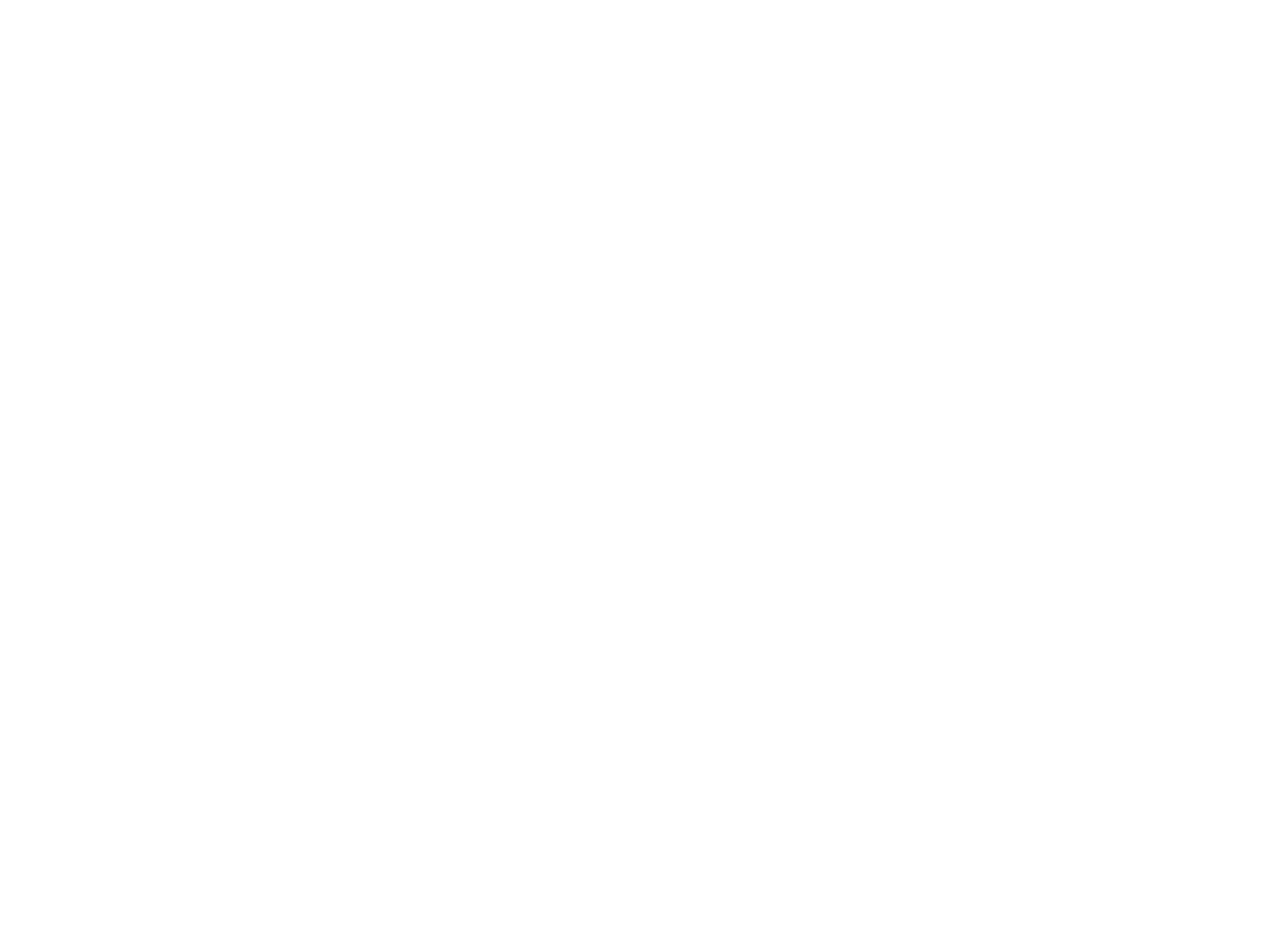
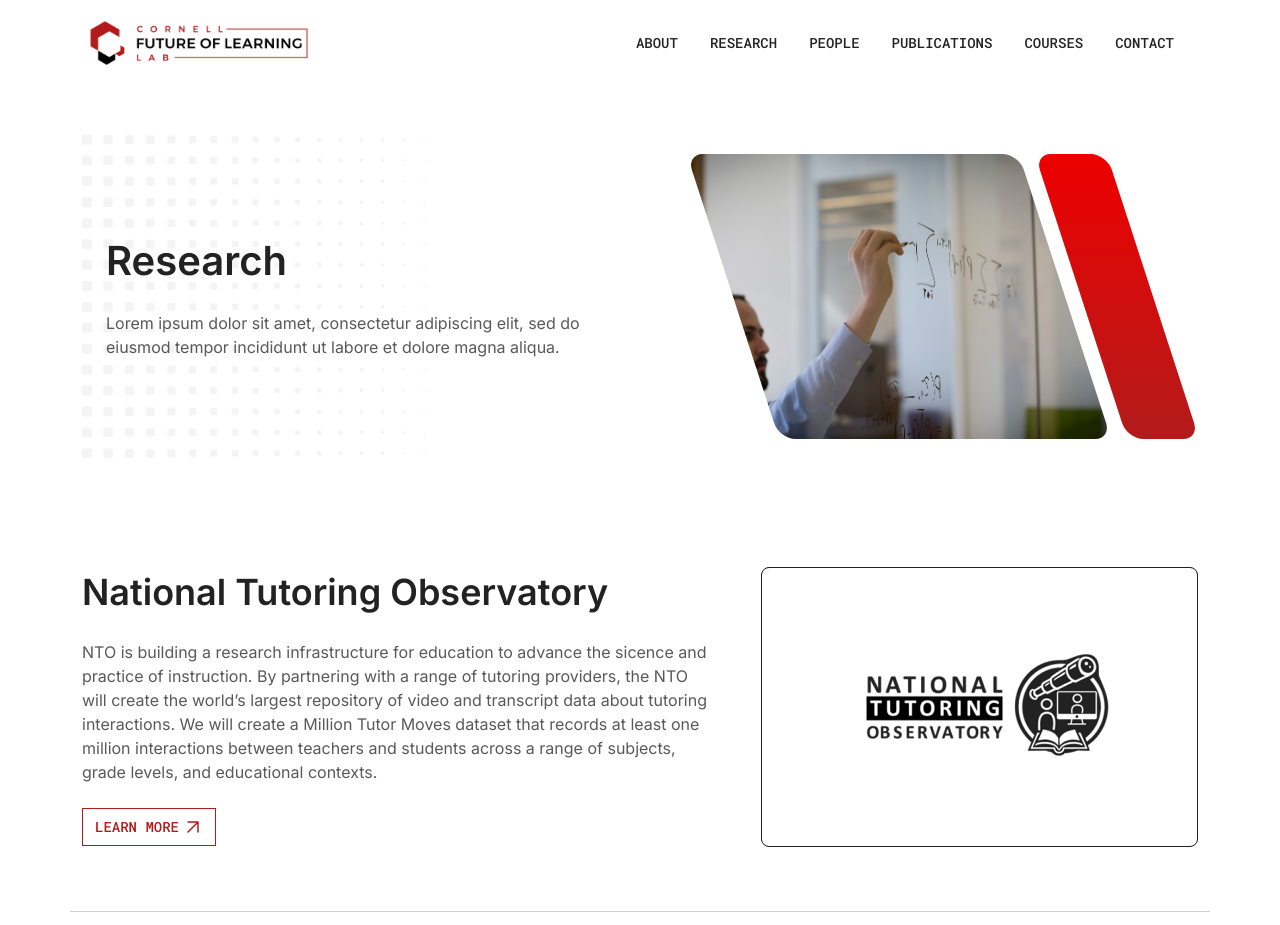
Before and after one commit to PeperoJo/cornell-future-of-learning-lab, a website: page research.html in a window 1280 px wide. Shown: the top 925 px of the page. Before the commit the page ends 800 px from the top, so only its background shows below. Drawn offline with nearby package versions, Linux system fonts and the light colour scheme.

Commit message:
research

```diff
--- /dev/null
+++ b/components/page-hero.html
@@ -0,0 +1,23 @@
+<div class="page-hero-section">
+  <div class="container-md">
+    <div class="row align-items-center gx-5 gy-5">
+      <div class="page-hero-content col-12 col-lg-6 position-relative px-5">
+        <div class="page-hero-gradient">
+          <img src="img/brand/horizontal-gradient.svg" alt="" class="page-hero-gradient-img">
+        </div>
+        <h1 class="page-hero-title position-relative">{{title}}</h1>
+        <p class="page-hero-description position-relative">{{description}}</p>
+      </div>
+      <div class="col-12 col-lg-6 hero-visual-container">
+        <div class="hero-visual">
+          <div class="image-skewed">
+            <figure>
+              <img src="{{image}}" alt="{{title}}" class="img-fluid">
+            </figure>
+          </div>
+          <div class="rect-skewed"></div>
+        </div>
+      </div>
+    </div>
+  </div>
+</div>
--- /dev/null
+++ b/components/research-project.html
@@ -0,0 +1,19 @@
+<div class="research-project-section">
+  <div class="container-md">
+    <div class="row align-items-center gx-5 gy-5">
+      <div class="col-12 col-md-7">
+        <div class="research-project-content">
+          <h2 class="research-project-title">{{title}}</h2>
+          <p class="research-project-description">{{description}}</p>
+          <div class="research-project-link-container">{{linkPlaceholder}}</div>
+        </div>
+      </div>
+      <div class="col-12 col-md-5">
+        <div class="research-project-image">
+          <img src="{{image}}" alt="{{title}}" class="research-project-img">
+        </div>
+      </div>
+    </div>
+  </div>
+</div>
+<div class="research-project-divider container-md"></div>
--- a/css/custom.css
+++ b/css/custom.css
@@ -330,6 +330,215 @@ body {
   line-height: 20px;
 }
 
+/* Research Page Styles */
+.page-hero-section {
+  padding: 64px 0;
+}
+
+.page-hero-content {
+  position: relative;
+}
+
+.page-hero-gradient {
+  position: absolute;
+  top: 50%;
+  left: 24px;
+  transform: translateY(-50%);
+  width: 100%;
+  z-index: 0;
+  display: flex;
+  align-items: center;
+  justify-content: flex-start;
+  overflow: hidden;
+}
+
+.page-hero-gradient-img {
+  height: 325px;
+  width: auto;
+  object-fit: contain;
+}
+
+.hero-visual-container {
+  display: flex;
+  justify-content: center;
+}
+
+.hero-visual {
+  display: flex;
+  flex-direction: row;
+  justify-content: center;
+  gap: 16px;
+  height: 285px;
+  width: 100%;
+  padding-left: 24px;
+  padding-right: 0px;
+}
+
+.image-skewed {
+  aspect-ratio: 1.1;
+  border-radius: 16px;
+  flex: 0 0 65%;
+  height: auto;
+  overflow: hidden;
+  transform: skew(18deg, 0deg);
+  position: relative;
+}
+
+.image-skewed figure {
+  left: 50%;
+  transform: translateX(-50%) skew(-18deg, 0deg);
+  width: 155%;
+  position: absolute;
+  height: 100%;
+  margin: 0;
+}
+
+.image-skewed img {
+  height: 100%;
+  object-fit: cover;
+  width: 100%;
+}
+
+.rect-skewed {
+  background: linear-gradient(0deg, #b31b1b, #e00);
+  border-radius: 16px;
+  content: "";
+  display: block;
+  flex: 0 0 auto;
+  transform: skew(18deg, 0deg);
+  width: 72px;
+}
+
+.page-hero-title {
+  color: var(--primary-text);
+  font-family: Inter;
+  font-size: 40px;
+  font-style: normal;
+  font-weight: 600;
+  line-height: 52px;
+  margin: 0;
+  margin-bottom: 24px;
+}
+
+.page-hero-description {
+  color: var(--primary-text);
+  opacity: 0.75;
+  font-family: Inter;
+  font-size: 16px;
+  font-style: normal;
+  font-weight: 400;
+  line-height: 24px;
+  margin: 0;
+}
+
+#research-projects {
+  display: flex;
+  flex-direction: column;
+  align-items: center;
+}
+
+.research-project-section {
+  padding: 64px 0;
+  width: 100%;
+}
+
+.research-project-content {
+  display: flex;
+  flex-direction: column;
+  gap: 24px;
+}
+
+.research-project-title {
+  color: var(--primary-text);
+  font-family: Inter;
+  font-size: 36px;
+  font-style: normal;
+  font-weight: 600;
+  line-height: 48px;
+  margin: 0;
+}
+
+.research-project-description {
+  color: var(--primary-text);
+  opacity: 0.75;
+  font-family: Inter;
+  font-size: 16px;
+  font-style: normal;
+  font-weight: 400;
+  line-height: 24px;
+  margin: 0;
+}
+
+.research-project-link-container {
+  margin-top: 0;
+}
+
+.research-project-link {
+  display: inline-flex;
+  align-items: center;
+  gap: 4px;
+  border: 1px solid var(--accent-color);
+  padding: 8px 12px;
+  color: var(--accent-color);
+  text-decoration: none;
+  font-family: "Roboto Mono";
+  font-size: 14px;
+  font-weight: 500;
+  line-height: 20px;
+  text-transform: uppercase;
+  width: fit-content;
+  transition: all 0.2s ease;
+}
+
+.research-project-link:hover {
+  background-color: var(--accent-color);
+  color: var(--primary-bg);
+}
+
+.research-project-link svg {
+  flex-shrink: 0;
+}
+
+.research-project-link:hover svg path {
+  stroke: var(--primary-bg);
+}
+
+.research-project-image {
+  width: 100%;
+  height: 280px;
+  border-radius: 8px;
+  overflow: hidden;
+  background-color: #050807;
+  border: 1px solid var(--primary-text);
+}
+
+.research-project-img {
+  width: 100%;
+  height: 100%;
+  object-fit: cover;
+
+}
+
+.research-project-divider {
+  width: 100%;
+  height: 1px;
+  background-color: var(--primary-text);
+  opacity: 0.2;
+  margin: 0;
+}
+
+@media (max-width: 768px) {
+  .research-hero-title {
+    font-size: 32px;
+    line-height: 40px;
+  }
+
+  .research-project-title {
+    font-size: 28px;
+    line-height: 36px;
+  }
+}
+
 .aspect-ratio-4-3 {
   aspect-ratio: 4/3; /* Change this to your desired ratio (width/height) */
   width: 100%;
--- /dev/null
+++ b/js/page-hero-loader.js
@@ -0,0 +1,31 @@
+document.addEventListener("DOMContentLoaded", () => {
+  const pageHeroContainer = document.querySelector('[data-component="page-hero"]');
+  if (!pageHeroContainer) return;
+
+  // Get data attributes from the container
+  const title = pageHeroContainer.getAttribute('data-title') || '';
+  const description = pageHeroContainer.getAttribute('data-description') || '';
+  const image = pageHeroContainer.getAttribute('data-image') || 'img/calibration.jpg';
+
+  // Load page hero component template
+  fetch('components/page-hero.html')
+    .then(response => {
+      if (!response.ok) {
+        throw new Error(`Failed to load page hero: ${response.statusText}`);
+      }
+      return response.text();
+    })
+    .then(template => {
+      // Replace template placeholders with data
+      let heroHTML = template
+        .replace(/\{\{title\}\}/g, title)
+        .replace(/\{\{description\}\}/g, description)
+        .replace(/\{\{image\}\}/g, image);
+
+      pageHeroContainer.innerHTML = heroHTML;
+    })
+    .catch(error => {
+      console.error('Error loading page hero:', error);
+      pageHeroContainer.innerHTML = '<div class="alert alert-warning">Failed to load page hero component.</div>';
+    });
+});
--- /dev/null
+++ b/js/research-loader.js
@@ -0,0 +1,52 @@
+document.addEventListener("DOMContentLoaded", () => {
+  const projectsContainer = document.querySelector('#research-projects');
+  if (!projectsContainer) return;
+
+  // Load research project component template
+  Promise.all([
+    fetch('components/research-project.html').then(r => r.text()),
+    fetch('data/projects.json').then(r => r.json())
+  ])
+    .then(([template, projects]) => {
+      projectsContainer.innerHTML = '';
+
+      projects.forEach((project, index) => {
+        // Create link HTML if link exists
+        let linkHTML = '';
+        if (project.link && project.link.trim() !== '') {
+          linkHTML = `
+            <a href="${project.link}" class="research-project-link">
+              <span>Learn more</span>
+              <svg width="20" height="20" viewBox="0 0 20 20" fill="none" xmlns="http://www.w3.org/2000/svg">
+                <path d="M5 15L15 5M15 5H5M15 5V15" stroke="#B21B1B" stroke-width="1.5" stroke-linecap="round" stroke-linejoin="round"/>
+              </svg>
+            </a>
+          `;
+        }
+
+        // Replace template placeholders with project data
+        let projectHTML = template
+          .replace(/\{\{title\}\}/g, project.title)
+          .replace(/\{\{description\}\}/g, project.description)
+          .replace(/\{\{image\}\}/g, project.image || 'img/calibration.jpg')
+          .replace(/\{\{linkPlaceholder\}\}/g, linkHTML);
+
+        // Create a temporary container to parse the HTML
+        const tempDiv = document.createElement('div');
+        tempDiv.innerHTML = projectHTML;
+        const projectSection = tempDiv.querySelector('.research-project-section');
+        const divider = tempDiv.querySelector('.research-project-divider');
+
+        projectsContainer.appendChild(projectSection);
+
+        // Add divider after each project except the last
+        if (index < projects.length - 1 && divider) {
+          projectsContainer.appendChild(divider.cloneNode(true));
+        }
+      });
+    })
+    .catch(error => {
+      console.error('Error loading research projects:', error);
+      projectsContainer.innerHTML = '<div class="alert alert-warning">Failed to load research projects.</div>';
+    });
+});
--- a/research.html
+++ b/research.html
@@ -0,0 +1,37 @@
+<!doctype html>
+<html lang="en">
+  <head>
+    <meta charset="utf-8">
+    <meta name="viewport" content="width=device-width, initial-scale=1">
+    <title>Research - Future of Learning Lab</title>
+    <link rel="icon" type="image/png" href="img/logo/favicon.png">
+    <link href="https://cdn.jsdelivr.net/npm/bootstrap@5.3.8/dist/css/bootstrap.min.css" rel="stylesheet" integrity="sha384-sRIl4kxILFvY47J16cr9ZwB07vP4J8+LH7qKQnuqkuIAvNWLzeN8tE5YBujZqJLB" crossorigin="anonymous">
+    <link href="css/custom.css" rel="stylesheet">
+  </head>
+
+  <body>
+    <div data-component="navbar"></div>
+
+    <!-- Page Hero Section -->
+    <div data-component="page-hero"
+         data-title="Research"
+         data-description="Lorem ipsum dolor sit amet, consectetur adipiscing elit, sed do eiusmod tempor incididunt ut labore et dolore magna aliqua."
+         data-image="img/page-headers/research.jpg">
+    </div>
+
+    <!-- Projects Section -->
+    <div id="research-projects">
+      <!-- Projects will be loaded here by research-loader.js -->
+    </div>
+
+    <div data-component="footer"></div>
+
+    <script src="https://cdn.jsdelivr.net/npm/bootstrap@5.3.8/dist/js/bootstrap.bundle.min.js" integrity="sha384-FKyoEForCGlyvwx9Hj09JcYn3nv7wiPVlz7YYwJrWVcXK/BmnVDxM+D2scQbITxI" crossorigin="anonymous"></script>
+    <script src="js/components.js"></script>
+    <script src="js/page-hero-loader.js"></script>
+    <script src="js/research-loader.js"></script>
+    <link rel="preconnect" href="https://fonts.googleapis.com">
+    <link rel="preconnect" href="https://fonts.gstatic.com" crossorigin>
+    <link href="https://fonts.googleapis.com/css2?family=Inter:ital,opsz,wght@0,14..32,100..900;1,14..32,100..900&family=Roboto+Mono:ital,wght@0,100..700;1,100..700&display=swap" rel="stylesheet">
+  </body>
+</html>
```
Also changed, not shown: img/brand/horizontal-gradient.png (added), img/brand/horizontal-gradient.svg (added), img/page-headers/research.jpg (added), 1 other file.
